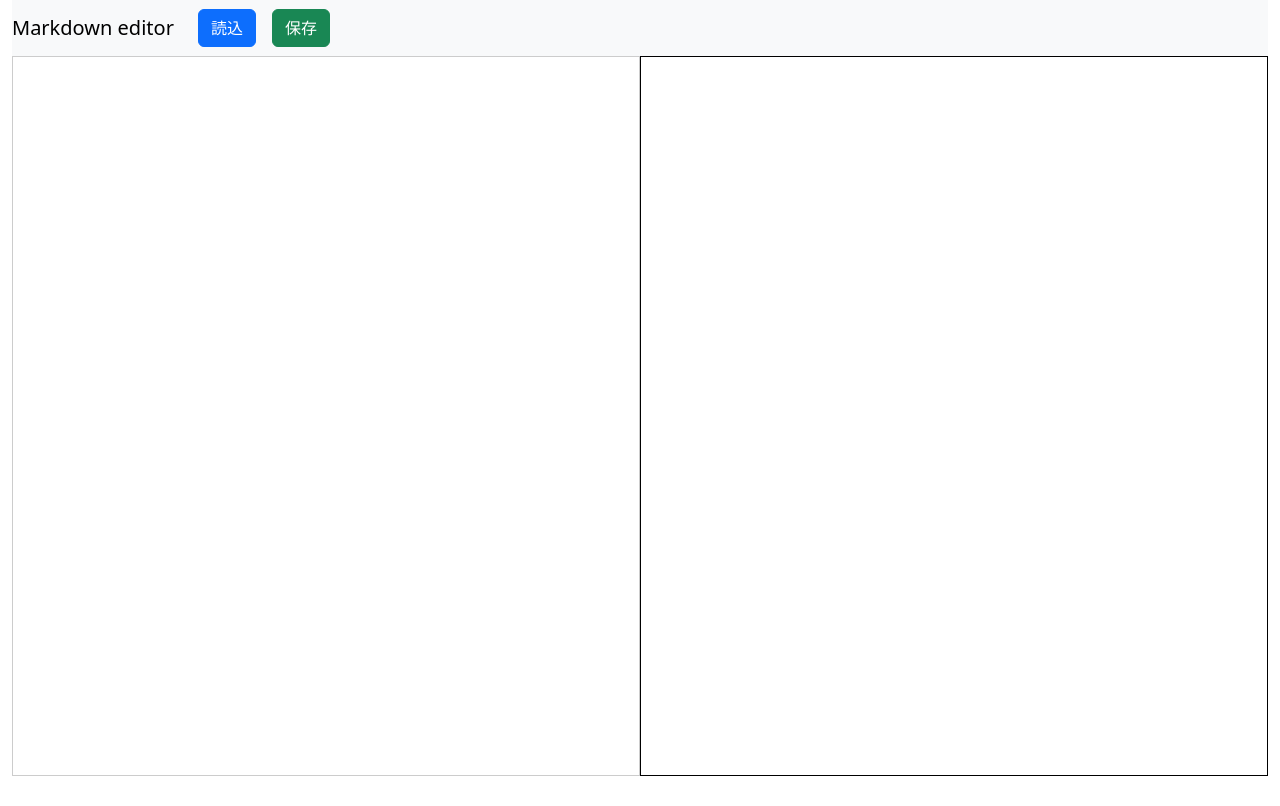
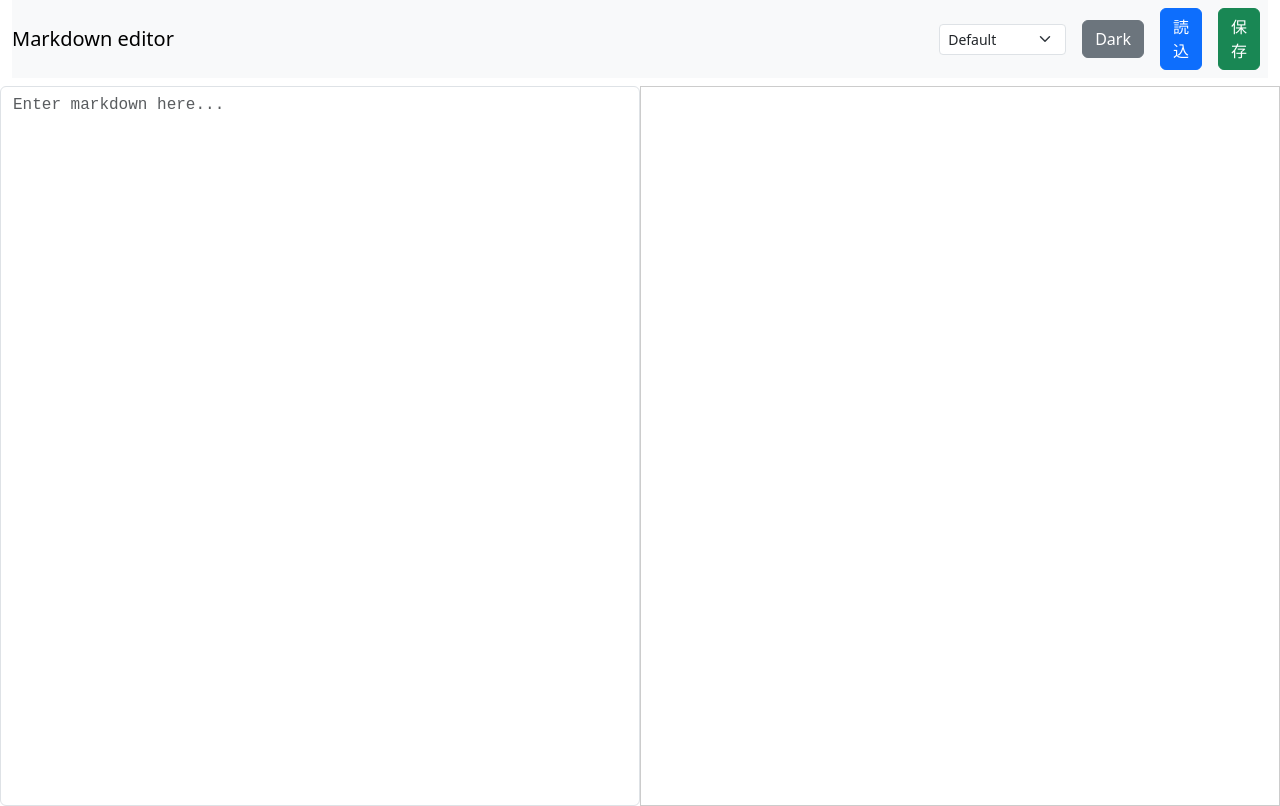
Before and after one commit to bellsanct/markdown-editor, a React (Create React App) app: page / in a window 1280 px wide. Built offline with nearby package versions, Linux system fonts and the light colour scheme.

Commit message:
feat: improve editor with templates and dark mode

```diff
--- a/package.json
+++ b/package.json
@@ -9,6 +9,7 @@
     "@testing-library/react": "^13.4.0",
     "@testing-library/user-event": "^13.5.0",
     "bootstrap": "^5.3.1",
+    "github-markdown-css": "^5.8.1",
     "highlight.js": "^11.8.0",
     "marked": "^8.0.0",
     "react": "^18.2.0",
--- a/src/components/MarkdownEditor.js
+++ b/src/components/MarkdownEditor.js
@@ -1,40 +1,26 @@
 import React, { useState, useRef, useEffect } from "react";
-import { Button, Navbar, Nav, Container, Row, Col } from "react-bootstrap"
+import { Button, Navbar, Nav, Container, Row, Col, Form } from "react-bootstrap";
 import { marked } from "marked";
 import "./scrollbar.css";
 import hljs from "highlight.js";
 import "highlight.js/styles/github.css";
-import previewStyles from "./preview.css"
+import "./preview.css";
+import "github-markdown-css/github-markdown-light.css";
+import "./theme.css";
 
-const editorStyle = {
-  //color: '#333',
-  backgroundcolor: '#f8f8f8',
-  border: '1px solid #ccc',
-  padding: '10px',
-  width: '50%',
-  float: 'left',
-  height: '90vh',
-  resize: 'none'
-};
-
-const previewStyle = {
-  overflowY: 'auto',
-  //color: '#333',
-  backgroundcolor: '#f8f8f8',
-  border: '1px solid #000',
-  padding: '10px',
-  width: '50%',
-  float: 'right',
-  height: '90vh',
-  resize: 'none'
-};
 
 function MarkdownEditor() {
   const [markdown, setMarkdown] = useState("");
-  const [existingMarkdown, setExistingMarkdown] = useState(""); // 既存のMarkdown
+  const [existingMarkdown, setExistingMarkdown] = useState("");
   const [editedMarkdown, setEditedMarkdown] = useState("");
+  const [theme, setTheme] = useState("light");
+  const [template, setTemplate] = useState("default");
   const editorRef = useRef(null);
   const previewRef = useRef(null);
+
+  const toggleTheme = () => {
+    setTheme(theme === "light" ? "dark" : "light");
+  };
 
   const handleEditorScroll = () => {
     const scrollTop = editorRef.current.scrollTop;
@@ -111,31 +97,51 @@ function MarkdownEditor() {
   }, [markdown]);
 
   return (
-    <Container fluid>
-      <Navbar bg="light">
+    <Container fluid className={theme}>
+      <Navbar bg={theme} variant={theme}>
         <Navbar.Brand>Markdown editor</Navbar.Brand>
-        <Nav className="ml-auto">
-	  <button className="btn btn-primary mx-2" onClick={handleLoadMarkdown}>読込</button>
-          <button className="btn btn-success mx-2" onClick={handleSaveMarkdown}>保存</button>
+        <Nav className="ms-auto align-items-center">
+          <Form.Select
+            size="sm"
+            value={template}
+            onChange={(e) => setTemplate(e.target.value)}
+            className="mx-2"
+          >
+            <option value="default">Default</option>
+            <option value="github">GitHub</option>
+          </Form.Select>
+          <Button variant="secondary" className="mx-2" onClick={toggleTheme}>
+            {theme === "light" ? "Dark" : "Light"}
+          </Button>
+          <Button className="mx-2" onClick={handleLoadMarkdown} variant="primary">
+            読込
+          </Button>
+          <Button className="mx-2" onClick={handleSaveMarkdown} variant="success">
+            保存
+          </Button>
         </Nav>
       </Navbar>
-      <div className="markdown-editor">
-        <textarea
+      <Row className="mt-2">
+        <Col md={6} className="p-0">
+          <Form.Control
+            as="textarea"
+            placeholder="Enter markdown here..."
             ref={editorRef}
             onScroll={handleEditorScroll}
-	  style={editorStyle}
             className="editor"
             value={markdown}
             onChange={(e) => setMarkdown(e.target.value)}
-        ></textarea>
+          />
+        </Col>
+        <Col md={6} className="p-0">
           <div
             ref={previewRef}
             onScroll={handlePreviewScroll}
-          className="preview"
-	  style={previewStyle}
+            className={`preview ${template === "github" ? "markdown-body" : ""}`}
             dangerouslySetInnerHTML={{ __html: marked(markdown) }}
           ></div>
-      </div>
+        </Col>
+      </Row>
     </Container>
   );
 }
--- /dev/null
+++ b/src/components/theme.css
@@ -0,0 +1,35 @@
+.light .editor, .light .preview {
+  background-color: #ffffff;
+  color: #000;
+}
+
+.dark .editor, .dark .preview {
+  background-color: #1e1e1e;
+  color: #ddd;
+}
+
+.light .markdown-body {
+  background-color: #ffffff;
+  color: #000000;
+}
+
+.dark .markdown-body {
+  background-color: #0d1117;
+  color: #c9d1d9;
+}
+
+.editor {
+  width: 100%;
+  height: 90vh;
+  resize: none;
+  border: 1px solid #ccc;
+  padding: 10px;
+  font-family: monospace;
+}
+
+.preview {
+  overflow-y: auto;
+  height: 90vh;
+  border: 1px solid #ccc;
+  padding: 10px;
+}
```
Also changed, not shown: 2 other files (tests, documents, lock files or other folders). Lines whose indentation alone changed are shown as unchanged.
